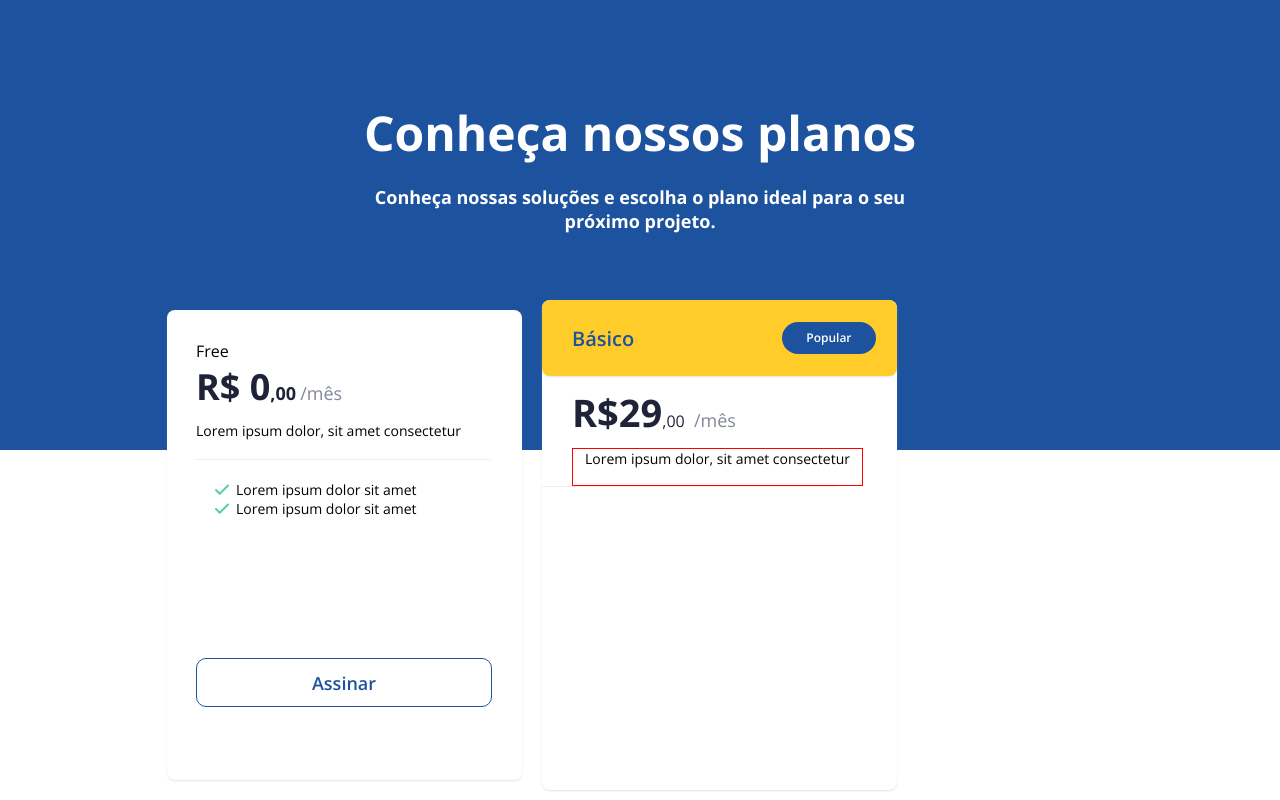
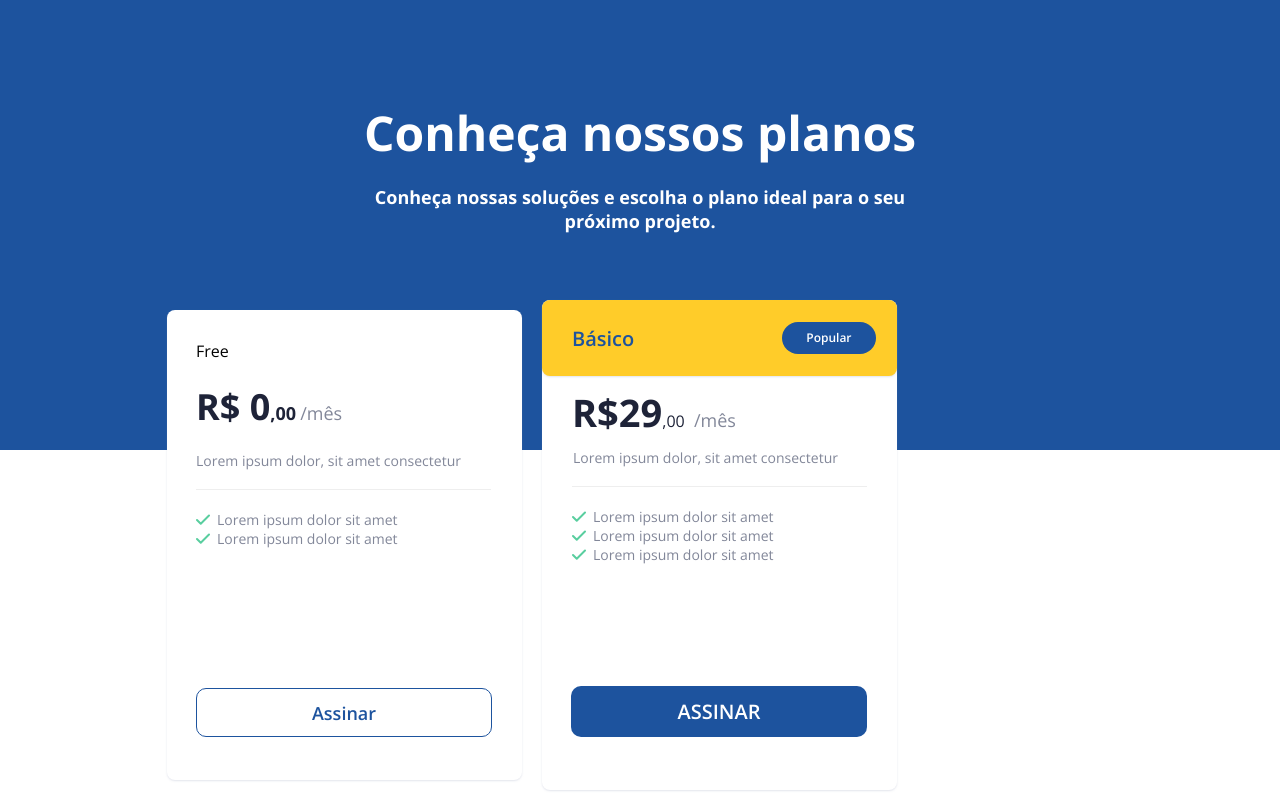
Before and after one commit to He4tzera/Price-Table, a plain HTML site: page index.html in a window 1280 px wide. Drawn offline with nearby package versions, Linux system fonts and the light colour scheme.

Commit message:
Card Basic Update

```diff
--- a/index.html
+++ b/index.html
@@ -50,6 +50,14 @@
         </div>
         <p class="infos basic">Lorem ipsum dolor, sit amet consectetur </p>
         <div class="divisor basic"></div>
+        <ul class="list basic">
+            <li>Lorem ipsum dolor sit amet</li>
+            <li>Lorem ipsum dolor sit amet</li>
+            <li>Lorem ipsum dolor sit amet</li>
+        </ul>
+        <button class= "btn basic">
+            Assinar
+        </button>
     </div>
     <div id="cardPro">
     </div>
--- a/style.css
+++ b/style.css
@@ -53,7 +53,6 @@ header{
     border-radius: 8px;
     padding-left: 29px;
     padding-top: 30px;
-
 }
 
 #free{
@@ -66,7 +65,8 @@ header{
 #priceCard{
     width: 148px;
     height: 49px;
-    margin-bottom: 10px;
+    margin-top: 20px;
+    margin-bottom: 20px;
 
 }
 
@@ -96,6 +96,7 @@ header{
     height: 38px;
     font-size: 14px;
     font-weight: 400;
+    color: #828799;
 }
 
 .divisor{
@@ -113,11 +114,14 @@ header{
     left: 198px;
     top: 523px;
     font-size: 14px;
+    padding: 0;
 }
 
 #listFree li{
     list-style-image:url(assets/check.svg);
     margin-right: 15px;
+    color: #828799;
+    list-style-position: inside;
 }
 
 #btnFree{
@@ -219,10 +223,43 @@ header{
 }
 
 .infos.basic{
-    align-items: center;
-    justify-content: center;
-    text-align: center;
+    font-size: 14px;
+    font-weight: 400;
+    margin-left: 31px;
+    color: #828799;
+}
+
+.divisor.basic{
     margin-left: 30px;
-    margin-top: 10px    ;
-    border: red solid 1px;
 }
+
+.list.basic{
+    list-style-image:url(assets/check.svg);
+    margin-left: 30px;
+    padding: 0;
+    height: 100px;
+}
+
+.list.basic li{
+    font-size: 14px;
+    color: #828799;
+    list-style-position: inside;
+}
+
+.btn.basic{
+
+    padding: 12px 24px;
+    width: 296px;
+    height: 51px;
+
+    background: #1D539E;
+    border-radius: 10px;
+    margin-left: 29px;
+    margin-top: 79px;
+    margin-bottom: 43px;
+
+    font-weight: 600;
+    font-size: 20px;
+    text-transform: uppercase;
+    color: #FFFFFF;
+}
```
